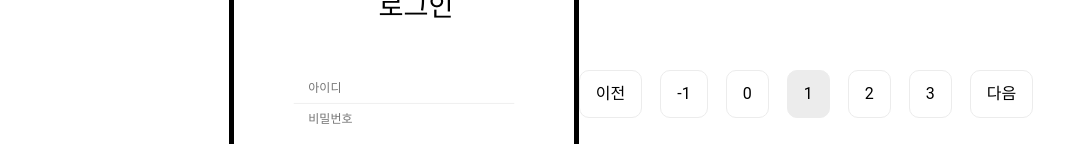
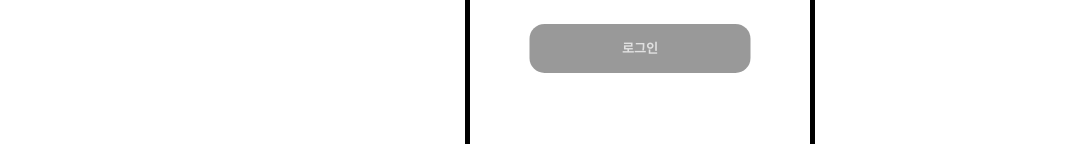
Before and after one commit to mini-project-team3/FE, a React (Create React App) app: page /user in a window 1280 px wide. Shown: the part 808-952 px from the top of the page, without its empty margins (0-1081 px from the left). Built offline with nearby package versions, Linux system fonts and the light colour scheme.

Commit message:
pagination 컴퍼넌트 테스트 삭제

```diff
--- a/src/pages/User.jsx
+++ b/src/pages/User.jsx
@@ -137,7 +137,6 @@ const User = () => {
           </form>
         </div>
       </div>
-      <Pagination />
     </FormStyle>
   );
 };
```
